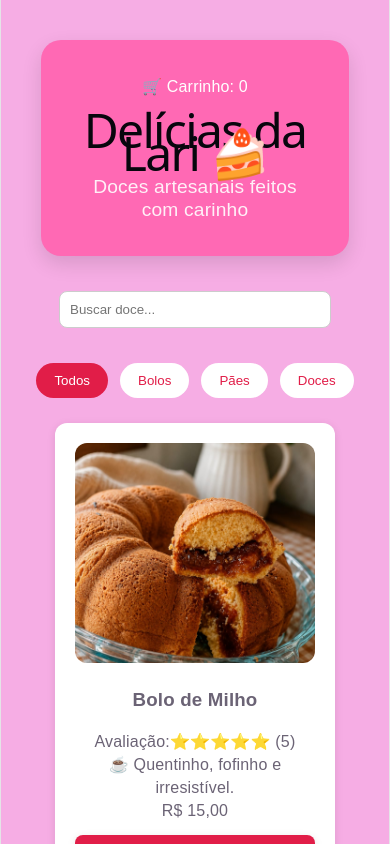
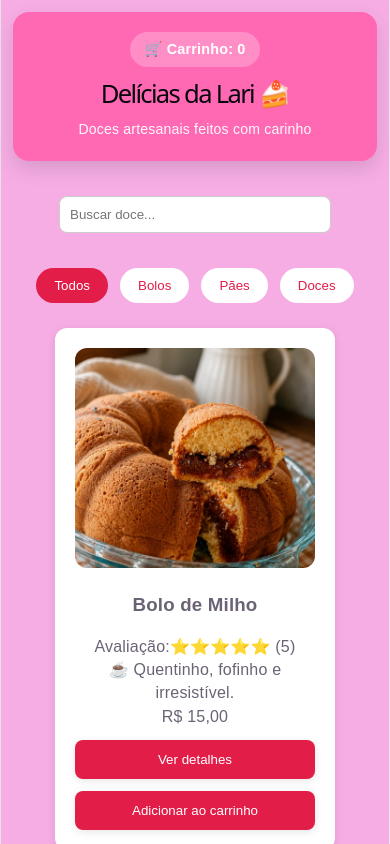
Before and after one commit to Bruno123-n/Delicias-da-Lari-React, a React (Vite) app: page / in a window 390 px wide. Shown: the top 844 px of the page. Built offline with nearby package versions, Linux system fonts and the light colour scheme.

Commit message:
feat: adiciona notificacao toast ao adicionar item ao carrinho

```diff
--- a/src/App.css
+++ b/src/App.css
@@ -1,37 +1,100 @@
+/* Base e Responsividade da Página */
 .app {
   text-align: center;
   background: #f6ade4;
   min-height: 100vh;
-  padding: 40px;
+  padding: 20px; /* Reduzido de 40px para aproveitar melhor a tela */
 }
 
 .container {
-    max-width: 1200px;
-    margin: 0 auto;
+  max-width: 1200px;
+  margin: 0 auto;
 }
 
+/* Header Principal */
 .header-container {
+  position: relative;
   background: #ff69b4;
-  padding: 35px;
+  padding: 30px 20px 20px 20px;
   border-radius: 20px;
   color: white;
   margin-bottom: 20px;
-  box-shadow: 0 8px 20px rgba(0,0,0,0.12);
+  box-shadow: 0 8px 20px rgba(0, 0, 0, 0.12);
+}
+
+/* Badge do Carrinho no Topo */
+.cart-badge {
+  display: inline-block;
+  background: rgba(255, 255, 255, 0.25);
+  padding: 6px 14px;
+  border-radius: 20px;
+  font-weight: bold;
+  font-size: 0.9rem;
+  margin-bottom: 12px;
+  backdrop-filter: blur(4px);
+}
+
+.header-container h1 {
+  font-size: 2.2rem;
+  margin: 0 0 8px 0;
+  line-height: 1.2;
 }
 
 .header-container p {
-  font-size: 1.2rem;
-  opacity: 0.9;
-}
-
-.header-container h1 {
-  font-size: 3rem;
-  margin-bottom: 10px;
+  font-size: 1rem;
+  opacity: 0.95;
+  margin: 0;
 }
 
 .busca {
   padding: 10px;
   border-radius: 8px;
   border: 1px solid #ddd;
-  width: 250px;
+  width: 100%;
+  max-width: 320px;
 }
+
+.toast-notificacao {
+  position: fixed;
+  bottom: 20px;
+  right: 20px;
+  background-color: #2e7d32; /* Verde suave de sucesso */
+  color: white;
+  padding: 12px 24px;
+  border-radius: 8px;
+  font-weight: bold;
+  box-shadow: 0 4px 12px rgba(0,0,0,0.2);
+  z-index: 1000;
+  animation: subirAparecer 0.3s ease-in-out;
+}
+
+@keyframes subirAparecer {
+  from {
+    transform: translateY(20px);
+    opacity: 0;
+  }
+  to {
+    transform: translateY(0);
+    opacity: 1;
+  }
+}
+
+/* 📱 AJUSTES ESPECÍFICOS PARA CELULAR */
+@media (max-width: 768px) {
+  .app {
+    padding: 12px; /* Margem lateral menor no celular */
+  }
+
+  .header-container {
+    padding: 20px 15px;
+    border-radius: 16px;
+  }
+
+  .header-container h1 {
+    font-size: 1.6rem; /* Tamanho proporcional para tela pequena */
+  }
+
+  .header-container p {
+    font-size: 0.88rem;
+  }
+}
--- a/src/App.jsx
+++ b/src/App.jsx
@@ -6,11 +6,12 @@ import produtos from "./data/produtos";
 import CategoryFilter from "./components/CategoryFilter";
 import Cart from "./components/Cart";
 import ConfirmModal from "./components/ConfirmModal";
-import gerarMensagemWhatsApp from "./utils/gerarMensagemWhatsApp"
-import ProductDetails from "./components/ProductDetails"
+import gerarMensagemWhatsApp from "./utils/gerarMensagemWhatsApp";
+import ProductDetails from "./components/ProductDetails";
 import "./App.css";
 
 function App() {
+  const [mensagemToast, setMensagemToast] = useState("");
 
   const [confirmacao, setConfirmacao] = useState(null);
 
@@ -20,6 +21,13 @@ function App() {
 
   const [produtoSelecionado, setProdutoSelecionado] = useState(null);
 
+  function mostrarToast(mensagem) {
+    setMensagemToast(mensagem);
+
+    setTimeout(() => {
+      setMensagemToast("");
+    }, 2500);
+  }
 
   const [carrinho, setCarrinho] = useState(() => {
     const carrinhoSalvo = localStorage.getItem("carrinho");
@@ -28,7 +36,6 @@ function App() {
   });
 
   useEffect(() => {
-
     localStorage.setItem("carrinho", JSON.stringify(carrinho));
   }, [carrinho]);
 
@@ -40,9 +47,8 @@ function App() {
 
   function adicionarAoCarrinho(produto) {
     setCarrinho((carrinhoAtual) => {
-
       const produtoEncontrado = carrinhoAtual.find(
-      (item) => item.id === produto.id
+        (item) => item.id === produto.id,
       );
 
       if (produtoEncontrado) {
@@ -66,6 +72,7 @@ function App() {
         },
       ];
     });
+    mostrarToast(`${produto.nome} adicionado ao carrinho! 🍰`);
   }
 
   function diminuirQuantidade(id) {
@@ -92,38 +99,29 @@ function App() {
   }
 
   function abrirConfirmacao(acao) {
-
     setConfirmacao(acao);
-
   }
 
   function limparCarrinho() {
     abrirConfirmacao({
       titulo: "Limpar carrinho",
-    mensagem:"Deseja limpar o carrinho?",
-    executar: () => setCarrinho([])
+      mensagem: "Deseja limpar o carrinho?",
+      executar: () => setCarrinho([]),
     });
   }
 
   function finalizarPedido(carrinho, endereco) {
-
     abrirConfirmacao({
-
       titulo: "Finalizar Pedido",
 
       mensagem: "Deseja finalizar o pedido",
 
       executar: () => {
-
-            gerarMensagemWhatsApp(carrinho, endereco)
-            setCarrinho([])
-
+        gerarMensagemWhatsApp(carrinho, endereco);
+        setCarrinho([]);
+      },
+    });
   }
-
-    });
-
-}
-
 
   function removerItem(id) {
     if (confirm("Tem certeza que deseja remover este item?")) {
@@ -139,7 +137,9 @@ function finalizarPedido(carrinho, endereco) {
     <div className="app">
       <div className="container">
         <header className="header-container">
-          <span>🛒 Carrinho: {totalHeader}</span>
+          <div className="cart-badge">
+            🛒 Carrinho: <span>{totalHeader}</span>
+          </div>
           <h1>Delícias da Lari 🍰</h1>
           <p>Doces artesanais feitos com carinho</p>
         </header>
@@ -150,7 +150,7 @@ function finalizarPedido(carrinho, endereco) {
             onVoltar={() => setProdutoSelecionado(null)}
             adicionarAoCarrinho={adicionarAoCarrinho}
           />
-        ) :(
+        ) : (
           <>
             <SearchBar busca={busca} setBusca={setBusca} />
 
@@ -177,16 +177,16 @@ function finalizarPedido(carrinho, endereco) {
           <ConfirmModal
             titulo={confirmacao.titulo}
             mensagem={confirmacao.mensagem}
-          onConfirmar={()=>{
+            onConfirmar={() => {
               confirmacao.executar();
               setConfirmacao(null);
             }}
-
             onCancelar={() => setConfirmacao(null)}
-
           />
         )}
-
+        {mensagemToast && (
+          <div className="toast-notificacao">{mensagemToast}</div>
+        )}
       </div>
     </div>
   );
--- a/src/components/AddressForm.jsx
+++ b/src/components/AddressForm.jsx
@@ -96,6 +96,7 @@ function AddressForm({ onEnderecoChange }) {
         <label>Cidade / UF:</label>
         <input type="text" value={cidade} readOnly placeholder="Preenchido via CEP" />
       </div>
+      <div></div>
     </div>
   );
 }
--- a/src/components/Modal.jsx
+++ b/src/components/Modal.jsx
@@ -2,7 +2,7 @@ import "./Modal.css"
 
 function Modal({ isOpen, onClose, children}) {
 
-  if (!(isOpen)) return null
+  if (!(isOpen)) return null;
 
   return (
     <div
```
Lines whose indentation alone changed are shown as unchanged.
